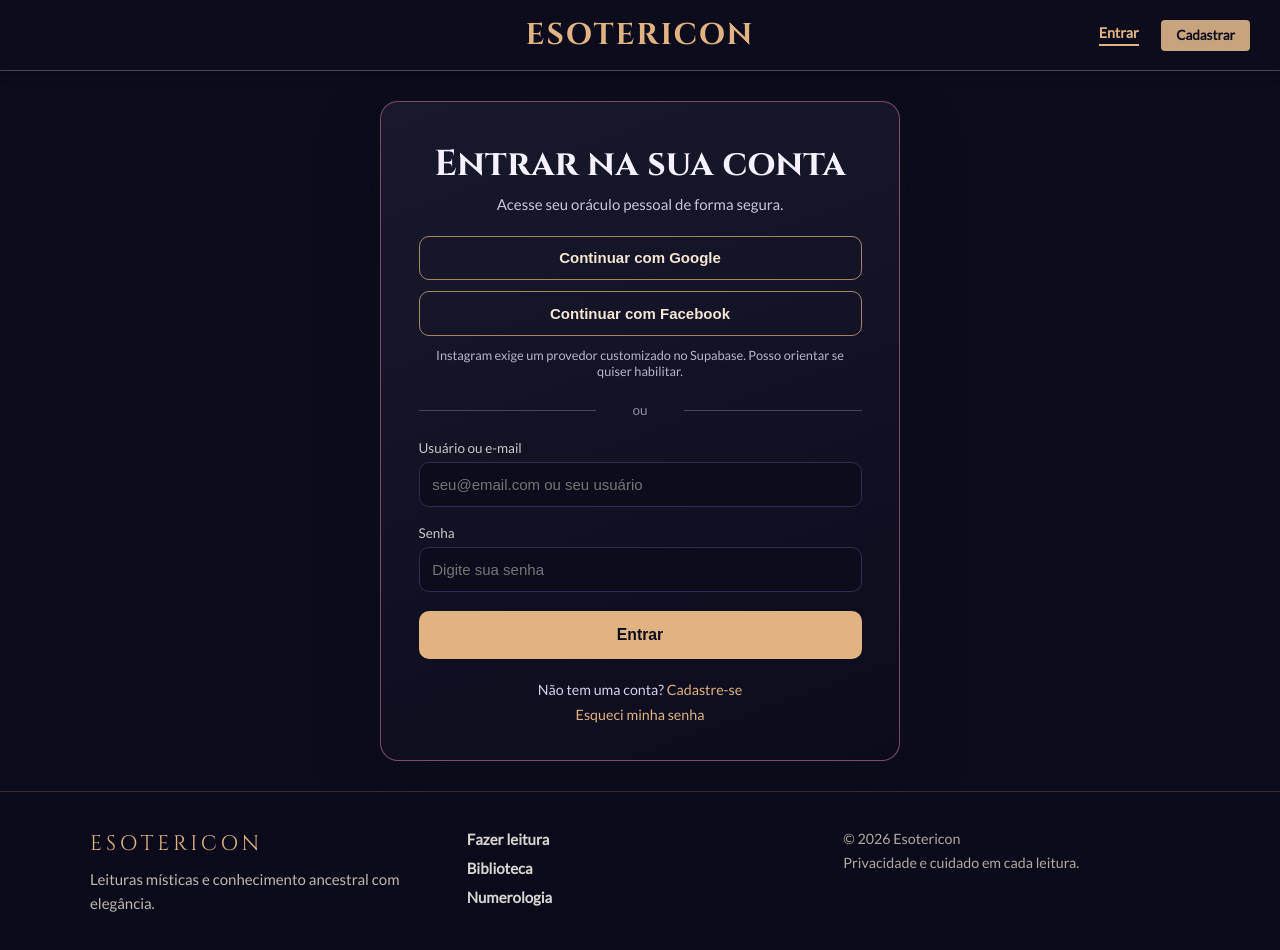
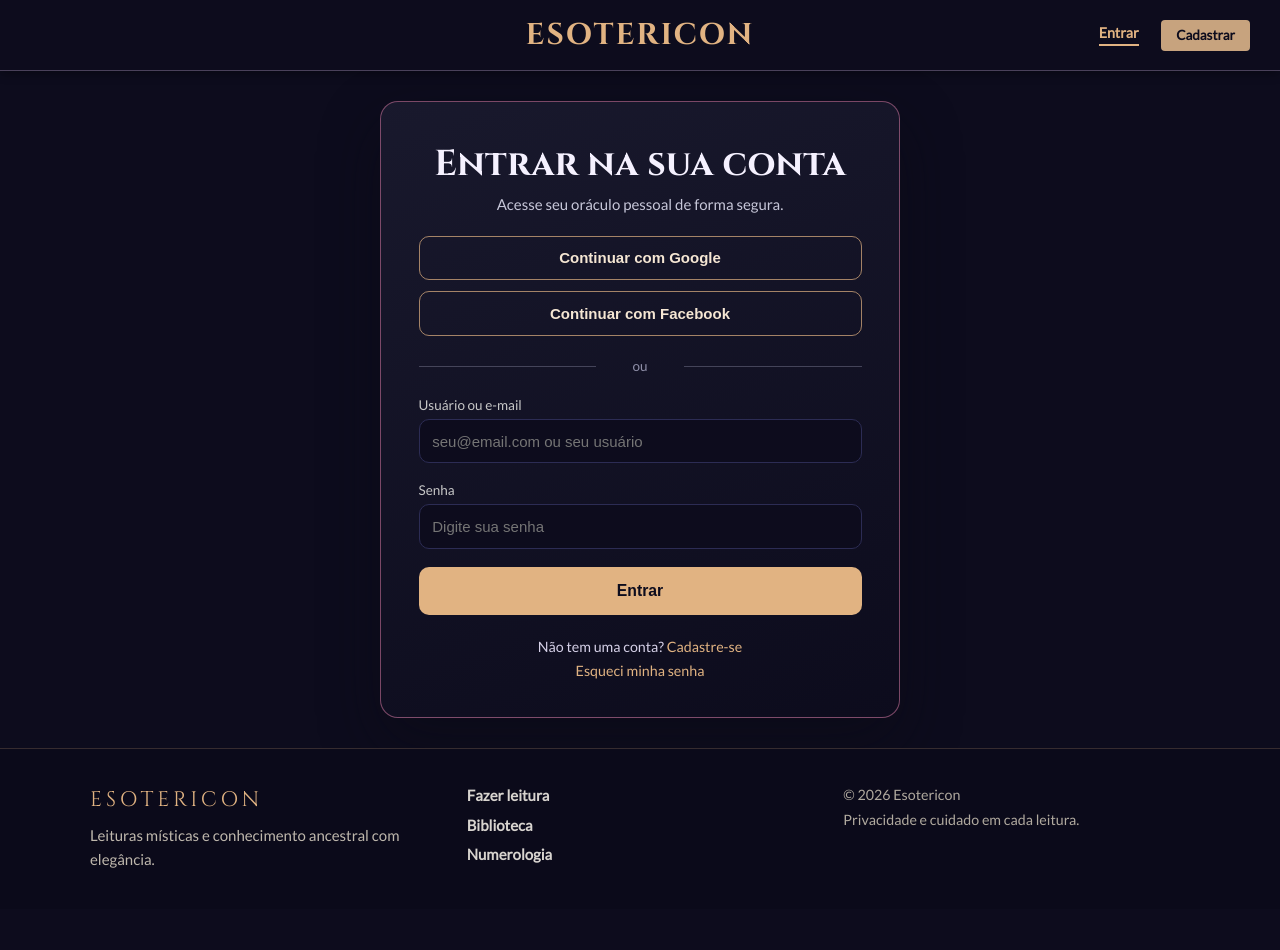
Before and after one commit to opvs55/OraculoFront-2.0, a React (Vite) app: page /login in a window 1280 px wide. After the commit the page ends 909 px from the top, so only its background shows below. Built offline with nearby package versions, Linux system fonts and the light colour scheme; no server answers.

Commit message:
Update LoginPage.jsx

```diff
--- a/src/pages/auth/LoginPage.jsx
+++ b/src/pages/auth/LoginPage.jsx
@@ -117,9 +117,6 @@ function LoginPage() {
               {isOauthLoading ? 'Aguarde...' : provider.label}
             </button>
           ))}
-          <p className={styles.socialHint}>
-            Instagram exige um provedor customizado no Supabase. Posso orientar se quiser habilitar.
-          </p>
         </div>
 
         <div className={styles.divider}>
```
